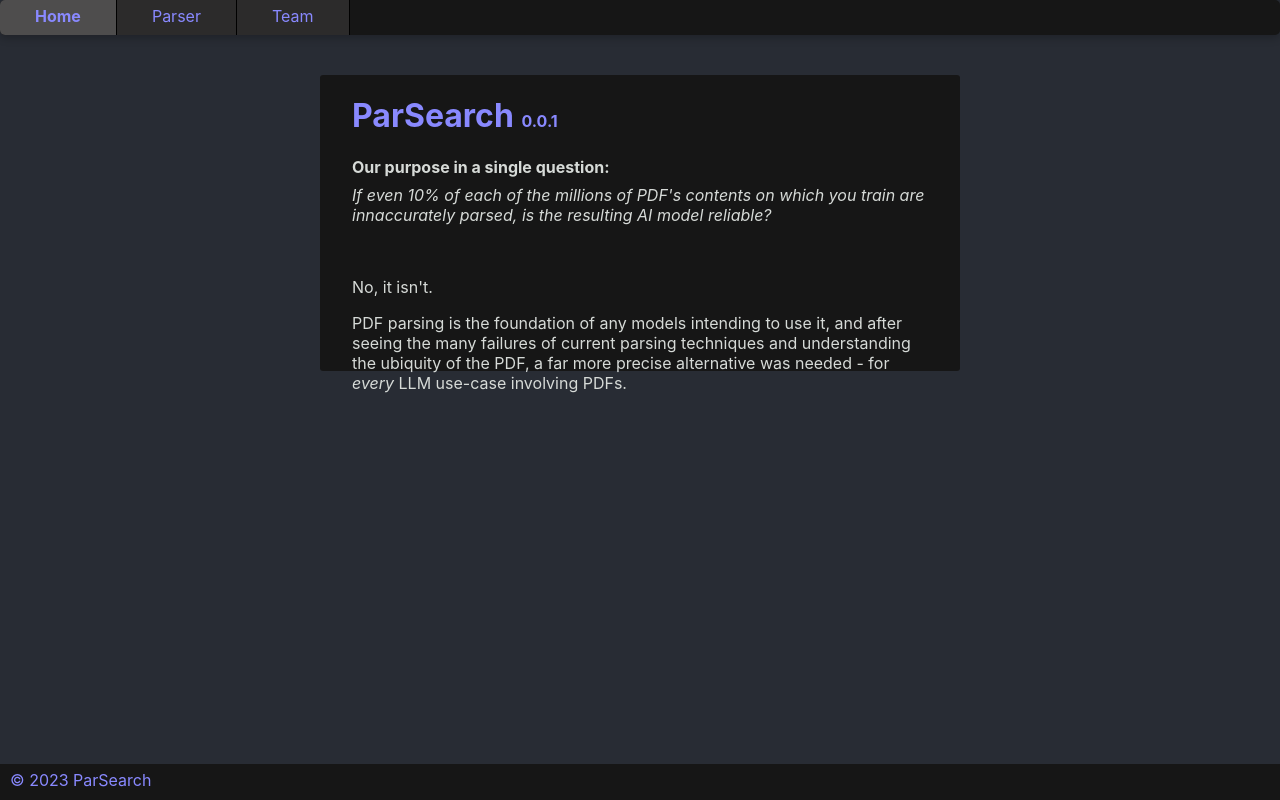
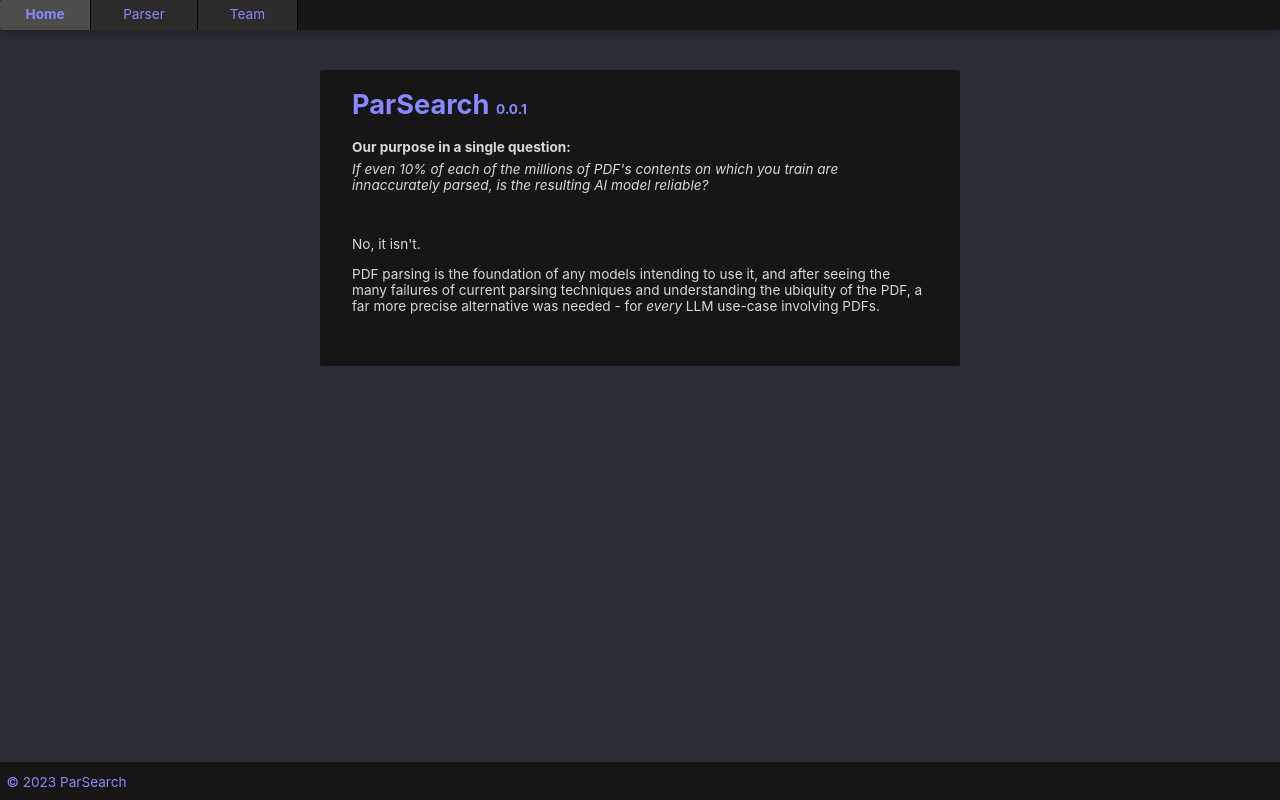
Before and after one commit to cahano/ParSearcher, a React (Create React App) app: page / in a window 1280 px wide. Built offline with nearby package versions, Linux system fonts and the light colour scheme.

Commit message:
updating px to vw/vh for correct rendering

```diff
--- a/src/home/static/HomePage.css
+++ b/src/home/static/HomePage.css
@@ -27,9 +27,10 @@
     margin: auto;
     margin-top: 0vh;
     width: 45vw;
-    height: 5vh;
+    height: 37vh;
     color: rgb(214, 218, 215);
     background-color: #161616;
+    font-size: 1.70vh;
 
 }
 .home_text h4 {
@@ -40,6 +41,6 @@
 
 .ver {
 
-    font-size: 16px;
+    font-size: 1.70vh;
 
 }
--- a/src/index.css
+++ b/src/index.css
@@ -20,34 +20,35 @@ code {
   overflow: hidden;
   background-color: #161616;
   box-shadow: rgba(0, 0, 0, 0.24) 0px 3px 8px;
-  border-radius: 5px;
+  border-radius: 0.2vw;
   width: 100vw;
-  height: 35px;
+  height: 3.75vh;
   vertical-align: middle;
   align-content: center;
   margin-bottom: 5vh;
+  font-size: 1.70vh;
 
 }
 .main_navbar a {
 
   display: inline-block;
   text-decoration: none;
-  padding: 0vw 35px;
+  padding: 0vw 4vh;
   color: #000;
   background-color: #2c2b2b;
   color: rgb(137, 137, 255);
-  border-right: 1px solid #000;
-  height: 35px;
-  line-height: 32px;
+  border-right: 0.1vw solid #000;
+  height: 4vh;
+  line-height: 3.5vh;
 
 }
 .main_navbar a:hover {
 
   text-decoration: none;
-  padding: 0vw 35px;
+  padding: 0vw 2vw;
   color: rgb(137, 137, 255);
   background-color: #4e4d4d;
-  border-right: 1px solid #000;
+  border-right: 0.1vw solid #000;
   box-shadow: rgba(0, 0, 0, 0.24) 0px 3px 8px;
   font-weight: bold;
 
@@ -55,10 +56,10 @@ code {
 .main_navbar a.active {
 
   text-decoration: none;
-  padding: 0vw 35px;
+  padding: 0vw 2vw;
   color: rgb(137, 137, 255);
   background-color: #4e4d4d;
-  border-right: 1px solid #000;
+  border-right: 0.1vw solid #000;
   box-shadow: rgba(0, 0, 0, 0.24) 0px 3px 8px;
   font-weight: bold;
 
@@ -76,14 +77,16 @@ footer {
   position: absolute;
   bottom: 0;
   width: 100vw;
-  height: 30px;
+  height: 4vh;
+  line-height: 3.5vh;
+  font-size: 1.70vh;
   background-color: #161616;
   color: rgb(137, 137, 255);
-  padding: 6px 0px 0px 0px;
+  padding: 0.70vh 0vw 0vw 0vh;
 
 }
 footer span {
 
-  margin-left: 10px;
+  margin-left: 0.50vw;
 
 }
--- a/src/parser/static/DocParser.css
+++ b/src/parser/static/DocParser.css
@@ -11,6 +11,7 @@
   background-color: #161616;
   display: flex;
   border-radius: 3px;
+  font-size: 1.7vh;
 
 }
 
@@ -23,5 +24,6 @@
   height: 5vh;
   color: rgb(214, 218, 215);
   background-color: #161616;
+  font-size: 1.7vh;
 
 }
--- a/src/parser/static/file-processing.css
+++ b/src/parser/static/file-processing.css
@@ -8,8 +8,9 @@
     justify-content: center;
     height: 15vh;
     width: 65vw;
-    border: 2px dashed rgb(137, 137, 255);
-    border-radius: 5px;
+    border: 0.35vh dashed rgb(137, 137, 255);
+    border-radius: 0.5vw;
+    font-size: 1.65vh;
 }
 
 
@@ -21,29 +22,31 @@ input[type="file"] {
 
 .custom-file-upload {
 
-    border-bottom: 1px solid #ccc;
+    border-bottom: 0.20vh solid #ccc;
     display: inline-block;
-    padding: 6px 12px;
+    padding: 0.4vh 0.2vw;
     cursor: pointer;
+    font-size: 1.6vh;
 
 }
 
 .custom-file-upload:hover {
 
-    border: 1px solid #ccc;
+    border: 0.20vh solid #ccc;
     display: inline-block;
-    padding: 6px 12px;
+    padding: 0.4vh 0.2vw;
     cursor: pointer;
+    font-size: 1.6vh;
 
 }
 
 .drag_txt {
 
-    margin-top: 5px;
-    margin-bottom: -5px;
+    margin-top: 0.5vh;
     display: flex;
     flex-direction: column;
     align-items: center;
+    font-size: 1.6vh;
 }
 
 .browse_txt {
@@ -52,6 +55,7 @@ input[type="file"] {
     flex-direction: column;
     align-items: center;
     color: rgb(137, 137, 255);
+    font-size: 1.6vh;
 
 }
 
@@ -63,6 +67,7 @@ input[type="file"] {
     display: flex;
     flex-direction: column;
     align-items: center;
+    font-size: 1.6vh;
 
 }
 .circ_loader h3 {
@@ -81,16 +86,19 @@ input[type="file"] {
 
     min-height: 19vh;
     overflow: auto;
+    font-size: 1.6vh;
 
 }
 .file_table {
 
     margin-top: 2vh;
+    font-size: 1.6vh;
 
 }
 .file_table th {
 
-    border-bottom: 1px solid rgb(137, 137, 255);
+    border-bottom: 0.20vh solid rgb(137, 137, 255);
+    font-size: 1.6vh;
 }
 
 
@@ -100,8 +108,9 @@ margin-top: 2vh;
 width: 6vw;
 height: 4vh;
 background-color: rgb(137, 137, 255);
-border-radius: 5px;
+border: none;
+border-radius: 0.5vh;
 font-weight: bold;
-font-size: 15px;
+font-size: 1.5vh;
 
 }
--- a/src/team/TeamPage.tsx
+++ b/src/team/TeamPage.tsx
@@ -31,8 +31,13 @@ class TeamPage extends React.Component {
             </div>
 
             <div className='member'>
+              <h2>Mo Hayat</h2>
+              <p><i>Rensselaer Polytechnic Institute - Electrical Engineering B.S. (2021); Bank of America, AWS.</i></p>
+            </div>
+
+            <div className='member'>
               <h2>Owen Cahan</h2>
-              <p><i>Rensselaer Polytechnic Institute - Mathematics B.S., Business B.A. (2021); Magnetar, IBM, JPM.</i></p>
+              <p><i>Rensselaer Polytechnic Institute - Mathematics B.S., Business B.A. (2021); Magnetar, JP Morgan.</i></p>
             </div>
 
           </div>
--- a/src/team/static/TeamPage.css
+++ b/src/team/static/TeamPage.css
@@ -14,11 +14,12 @@ body {
   margin: auto;
   margin-top: 0vh;
   width: 50vw;
-  height: 29.5vh;
+  height: 39vh;
   color: aliceblue;
   background-color: #161616;
   display: flex;
-  border-radius: 3px;
+  border-radius: 0.2vw;;
+  font-size: 1.75vh;
 
 }
 
@@ -42,6 +43,6 @@ body {
 
 .member h2 {
 
-  margin-bottom: -10px;
+  margin-bottom: -1.2vh;
 
 }
```
